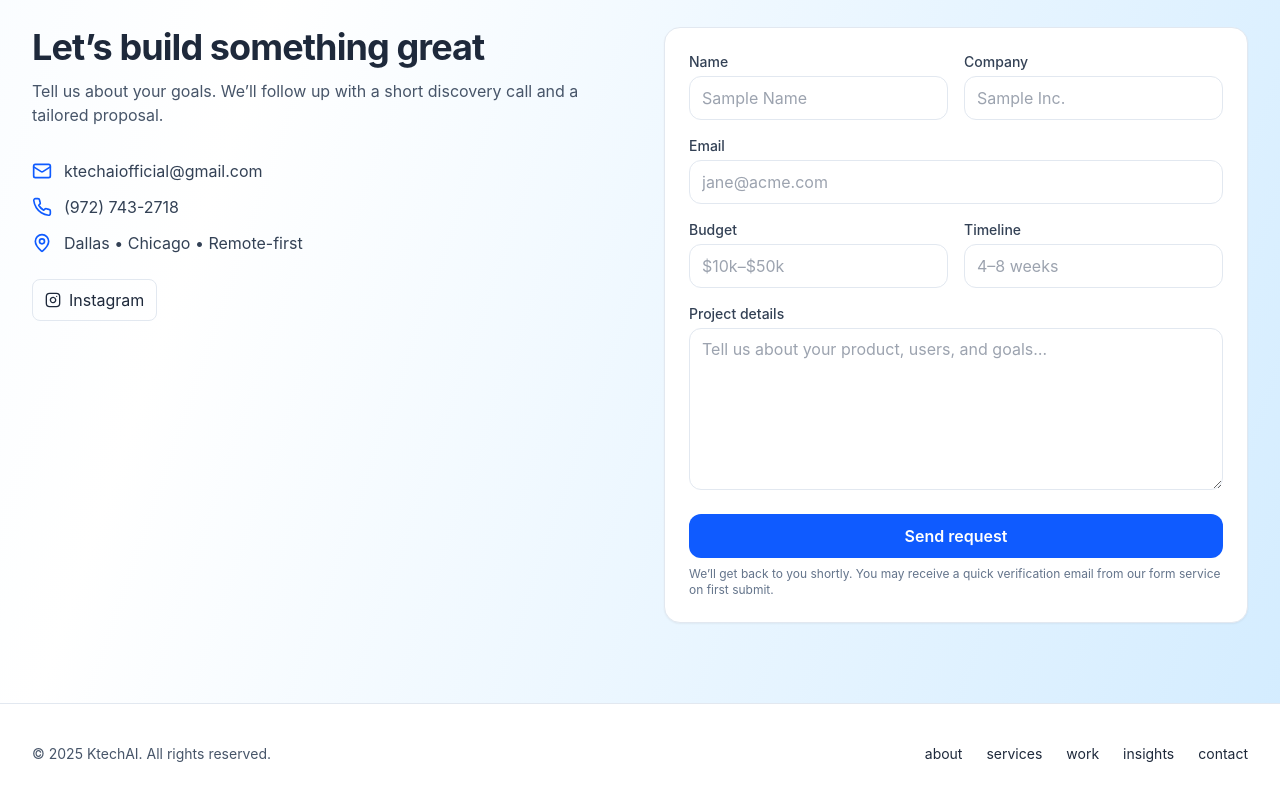
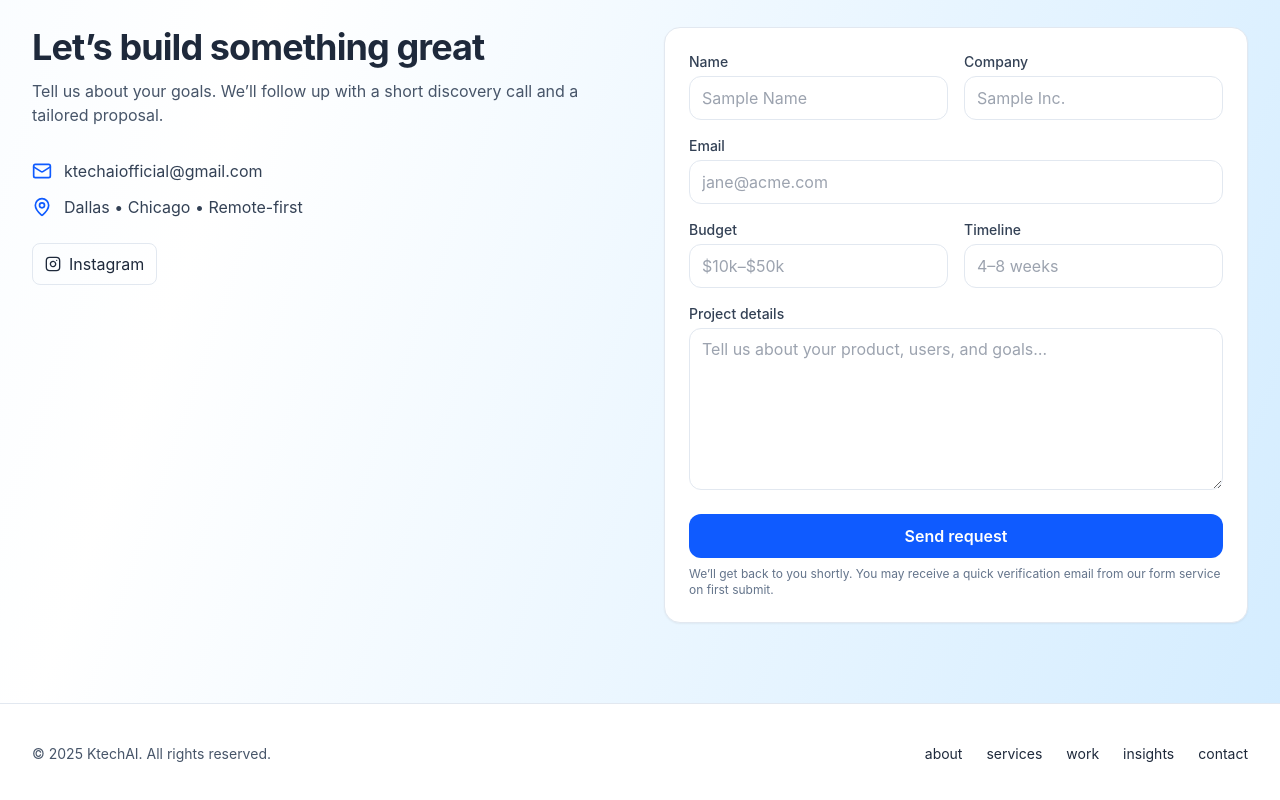
Before and after one commit to WolfSyn/KeanuWeb, a React (Vite) app: page / in a window 1280 px wide. Shown: the part 2887-3687 px from the top of the page. Built offline with nearby package versions, Linux system fonts and the light colour scheme.

Commit message:
Update App.jsx

```diff
--- a/src/App.jsx
+++ b/src/App.jsx
@@ -199,7 +199,6 @@ export default function App() {
               <p className="mt-3 text-slate-600 max-w-xl">Tell us about your goals. We’ll follow up with a short discovery call and a tailored proposal.</p>
               <div className="mt-8 space-y-3 text-slate-700">
                 <p className="flex items-center gap-3"><Mail className="h-5 w-5 text-[var(--ktech-700)]"/> ktechaiofficial@gmail.com</p>
-                <p className="flex items-center gap-3"><Phone className="h-5 w-5 text-[var(--ktech-700)]"/> (972) 743-2718</p>
                 <p className="flex items-center gap-3"><MapPin className="h-5 w-5 text-[var(--ktech-700)]"/> Dallas • Chicago • Remote-first</p>
               </div>
               <div className="mt-6 flex gap-3">
```
